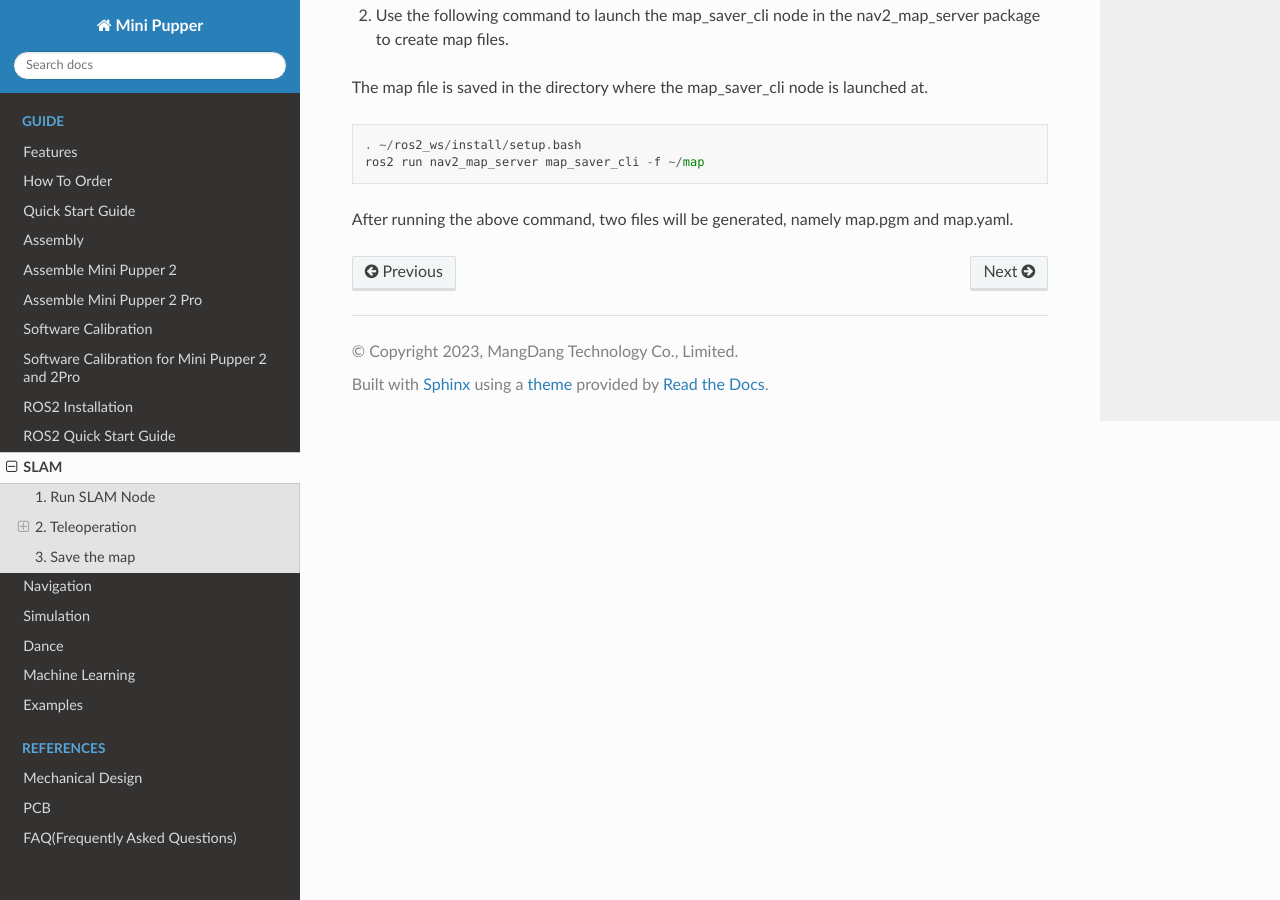
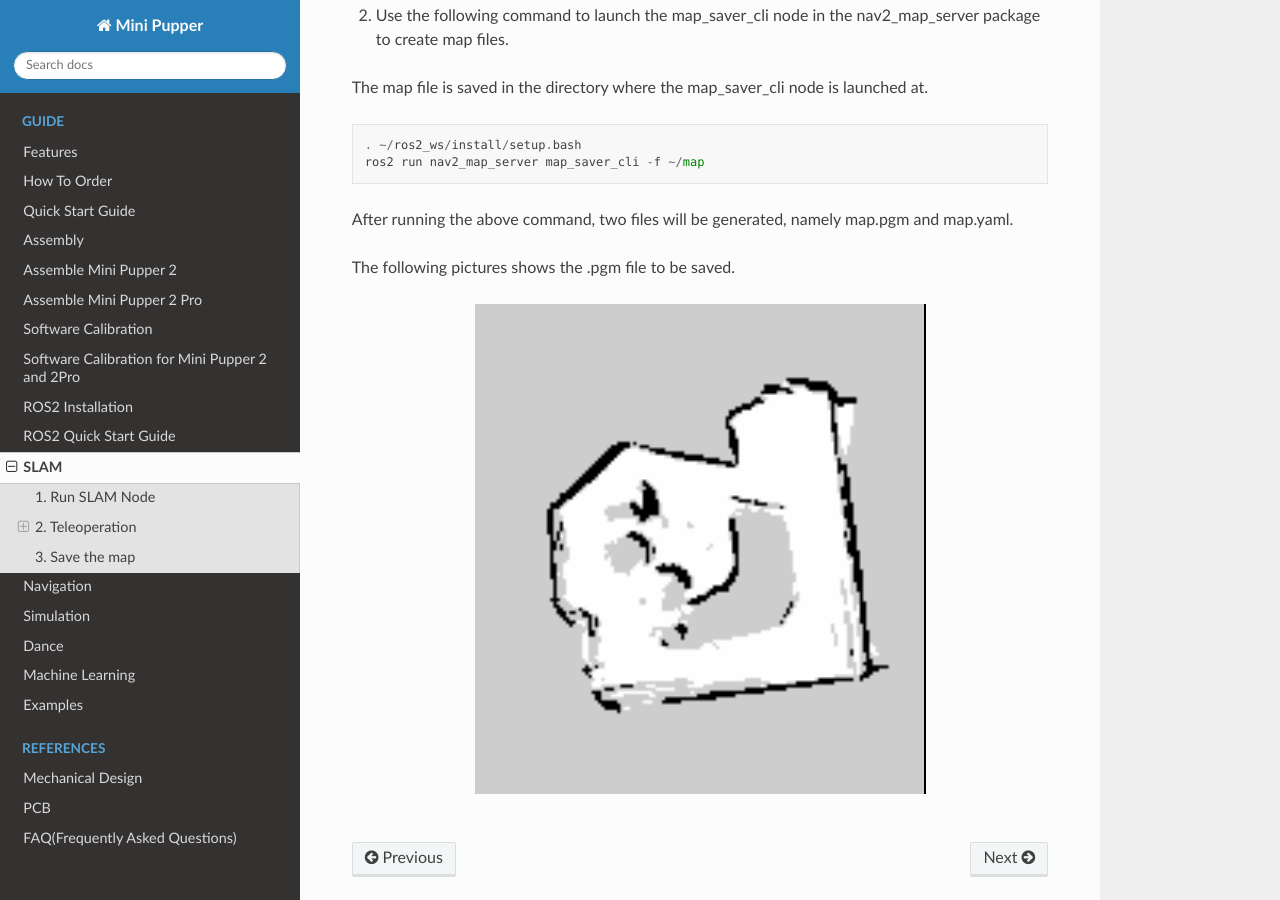
Before and after one commit to mangdangroboticsclub/MiniPupperDocs, a Sphinx documentation site: the page built from docs/guide/SLAM.rst, in a window 1280 px wide and 900 px high, scrolled down 2337 px. Built offline with Sphinx 7.4.7 and the Read the Docs theme 2.0.0, drawn with Linux system fonts in a browser that asks for light colours.

Commit message:
add pictures and update videos

```diff
--- a/docs/guide/Navigation.rst
+++ b/docs/guide/Navigation.rst
@@ -16,7 +16,7 @@ The following video shows how we can use the navigation function to make the Min
 .. raw:: html
 
     <div style="position: relative; height: 0; overflow: hidden; max-width: 100%; height: auto;">
-        <iframe width="560" height="315" src="https://www.youtube.com/embed/W1JaIuxdvtk" frameborder="0" allow="accelerometer; autoplay; encrypted-media; gyroscope; picture-in-picture" allowfullscreen></iframe>
+        <iframe width="560" height="315" src="https://www.youtube.com/embed/IC5BmufynyY" frameborder="0" allow="accelerometer; autoplay; encrypted-media; gyroscope; picture-in-picture" allowfullscreen></iframe>
     </div>
 
 |
--- a/docs/guide/ROS2QuickStartGuide.rst
+++ b/docs/guide/ROS2QuickStartGuide.rst
@@ -168,6 +168,7 @@ The video shows the effect of each keyboard button on the movement of the robot.
 ^^^^^^
 
 **NOTE: The design of button of joystick node on ROS2 is different from that mentioned in other sections which is used for non-ROS programs.**
+
 **WARNING: Make sure to run the Bringup from the Mini Pupper before teleoperation. Teleoperate the robot, and be careful when testing the robot on the table as the robot might fall.**
 
 1. Open a terminal with Ctrl+Alt+T on remote PC.
--- a/docs/guide/SLAM.rst
+++ b/docs/guide/SLAM.rst
@@ -95,3 +95,10 @@ The map file is saved in the directory where the map_saver_cli node is launched
 	ros2 run nav2_map_server map_saver_cli -f ~/map
 
 After running the above command, two files will be generated, namely map.pgm and map.yaml.
+
+The following pictures shows the .pgm file to be saved.
+
+.. image:: ../_static/map2.png
+    :align: center
+
+|
```
Also changed, not shown: docs/guide/Simulation.rst (+8 -1 lines), docs/_static/map1.png (added), docs/_static/map2.png (added).
